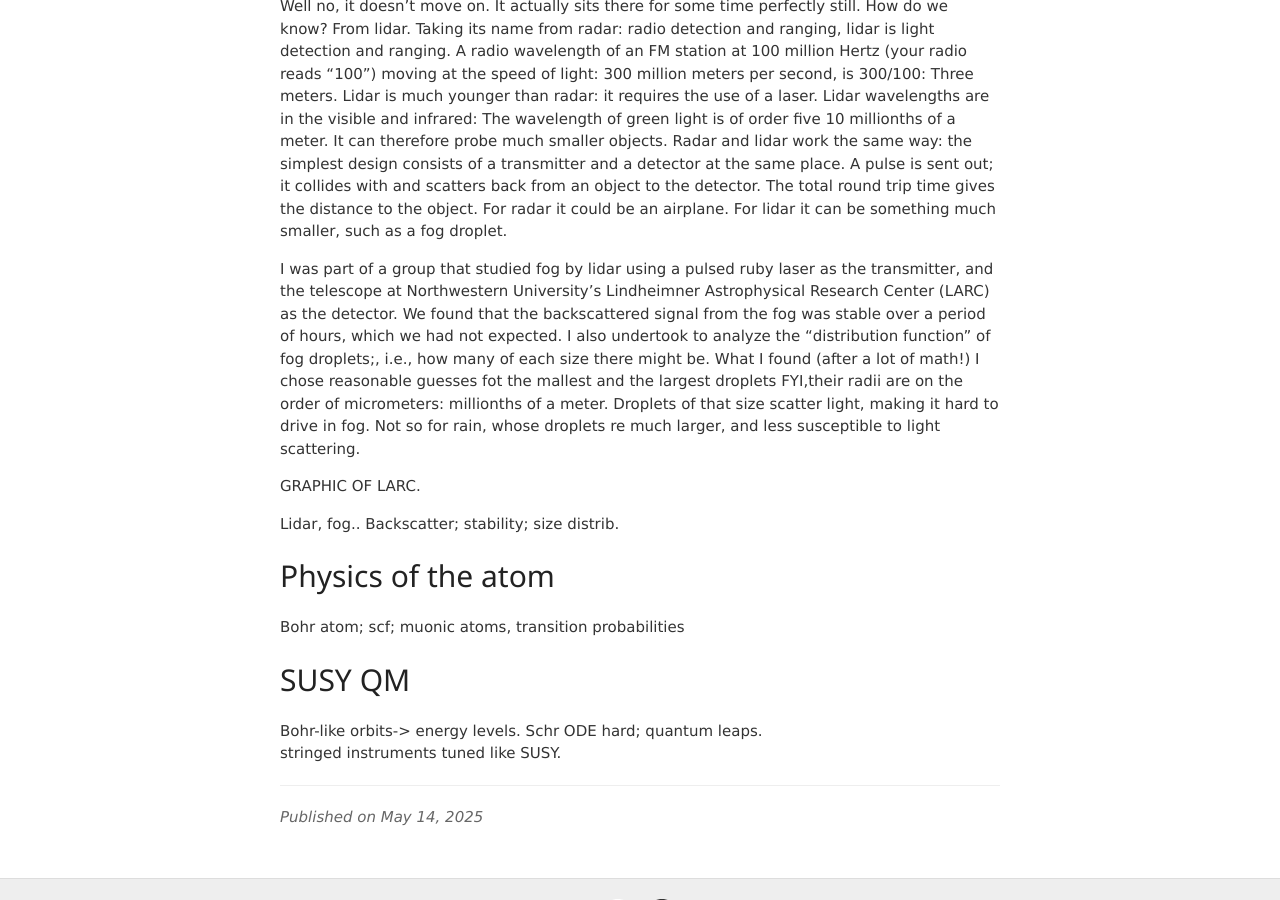
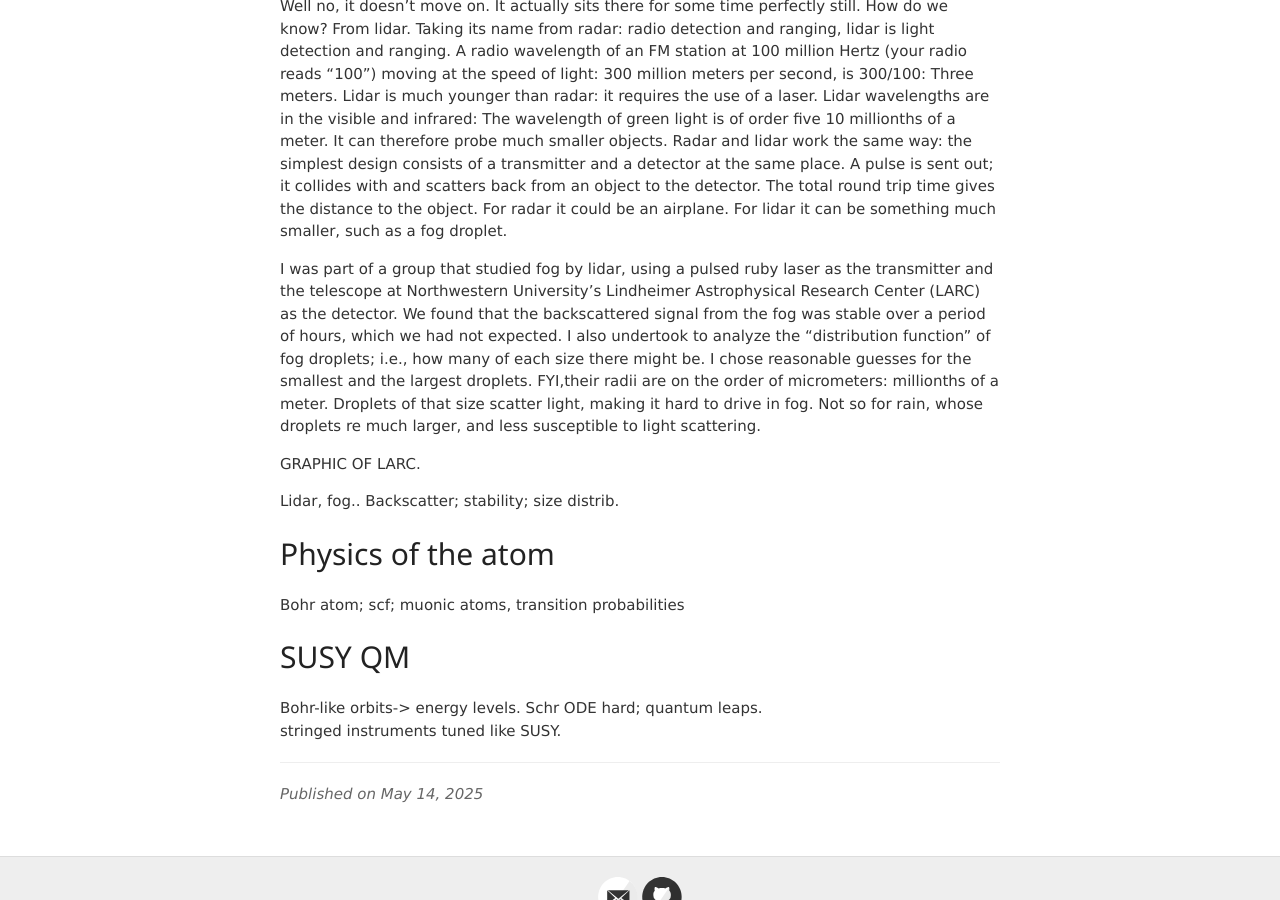
Before and after one commit to jvmallow/jvmallow.github.io, a Jekyll site: the page built from _posts/2025-05-14-Physics.md, in a window 1280 px wide and 900 px high, scrolled down 4742 px. Built offline with Jekyll 4.4.1, drawn with Linux system fonts in a browser that asks for light colours; a script that is not in the unit is left out.

Commit message:
Update 2025-05-14-Physics.md

```diff
--- a/_posts/2025-05-14-Physics.md
+++ b/_posts/2025-05-14-Physics.md
@@ -131,7 +131,7 @@ and then moves on.
 
 Well no, it doesn't move on.  It actually sits there for some time perfectly still.   How do we know? From lidar. Taking its name from radar: radio detection and ranging, lidar is light detection and ranging. A radio wavelength of an FM station at 100 million Hertz (your radio reads "100") moving at the speed of light: 300 million meters per second, is 300/100: Three meters. Lidar is much younger than radar: it requires the use of a laser. Lidar wavelengths are in the visible and infrared:  The wavelength of green light is of order five 10 millionths of a meter. It can therefore probe much smaller objects. Radar and lidar work the same way: the simplest design consists of a transmitter and a detector at the same place. A pulse is sent out; it collides with and scatters back from an object to the detector. The total round trip time gives the distance to the object. For radar it could be an airplane. For lidar it can be something much smaller, such as a fog droplet.
 
-I was part of a group that studied fog by lidar using a pulsed ruby laser as the transmitter, and the telescope at Northwestern University's Lindheimner Astrophysical Research Center (LARC) as the detector. We found that the backscattered signal from the fog was stable over a period of hours, which we had not expected. I also undertook to analyze the "distribution function" of fog droplets;, i.e., how many of each size there might be. What I found (after a lot of math!) I chose reasonable guesses fot the mallest and the largest droplets FYI,their radii are on the order of micrometers: millionths of a meter. Droplets of that size scatter light, making it hard to drive in fog. Not so for rain, whose droplets re much larger, and less susceptible to light scattering.
+I was part of a group that studied fog by lidar, using a pulsed ruby laser as the transmitter and the telescope at Northwestern University's Lindheimer Astrophysical Research Center (LARC) as the detector. We found that the backscattered signal from the fog was stable over a period of hours, which we had not expected. I also undertook to analyze the "distribution function" of fog droplets; i.e., how many of each size there might be.  I chose reasonable guesses for the smallest and the largest droplets.  FYI,their radii are on the order of micrometers: millionths of a meter. Droplets of that size scatter light, making it hard to drive in fog. Not so for rain, whose droplets re much larger, and less susceptible to light scattering.
 
 GRAPHIC OF LARC.
 
```
